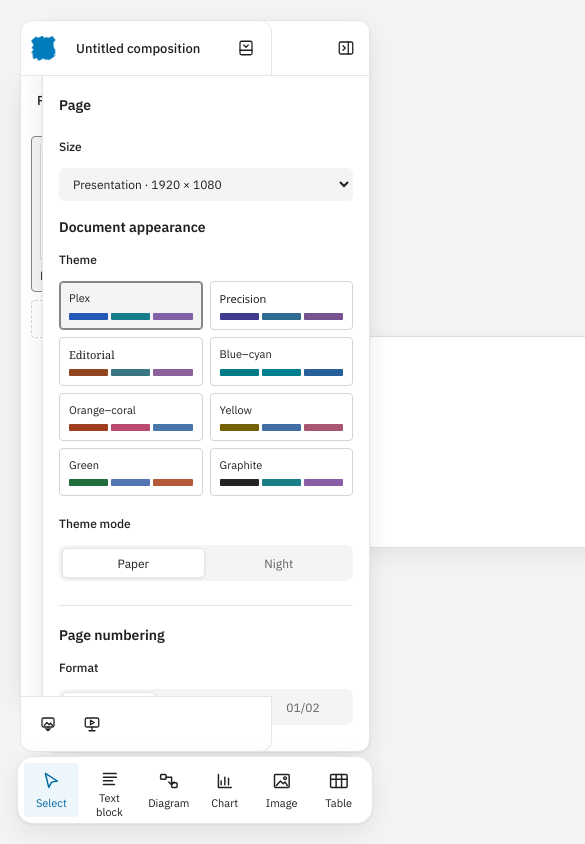
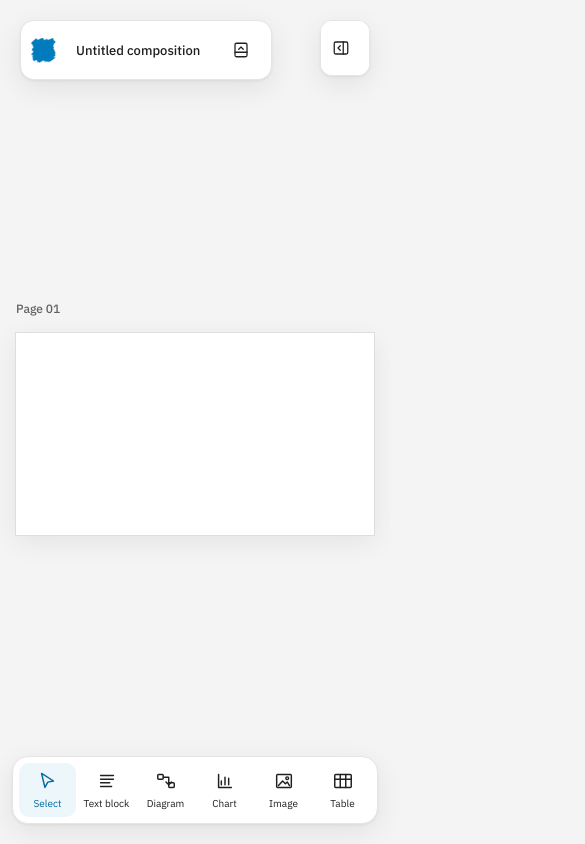
Before and after one commit to vcfgdev/konpeki, a React (Vite) app: page / in a window 390 px wide. Shown: the top 844 px of the page, 585 px wide, since content can reach past the window. Built offline with nearby package versions, Linux system fonts and the light colour scheme.

Commit message:
feat(composer): polish responsive interactions

```diff
--- a/src/app/App.tsx
+++ b/src/app/App.tsx
@@ -156,6 +156,21 @@ export function App() {
     }, 280);
     return () => window.clearTimeout(timer);
   }, [toastClosing]);
+  useEffect(() => {
+    const narrow = window.matchMedia("(max-width: 1200px)");
+    const compact = window.matchMedia("(max-width: 900px)");
+    const adaptPanels = () => {
+      setRightCollapsed(narrow.matches);
+      setLeftCollapsed(compact.matches);
+    };
+    adaptPanels();
+    narrow.addEventListener("change", adaptPanels);
+    compact.addEventListener("change", adaptPanels);
+    return () => {
+      narrow.removeEventListener("change", adaptPanels);
+      compact.removeEventListener("change", adaptPanels);
+    };
+  }, []);
   useEffect(() => {
     function keydown(event: KeyboardEvent) {
       if (presenting || fileSession.building) return;
--- a/src/components/Canvas.tsx
+++ b/src/components/Canvas.tsx
@@ -1152,7 +1152,7 @@ export function Canvas({
             const previous = revisionNotes.slice(0, index).filter(n => !n.resolved && n.slideId === note.slideId && n.componentId === note.componentId).length;
             return <button key={note.id} type="button" className="revision-pin"
               aria-label={`Revision note ${index + 1}: ${note.text}`} title={note.text}
-              style={{ left: rect ? `min(calc(100% - ${28 + previous * 26}px), calc(${(rect.x + rect.width) * 100 / slide.canvas.width}% - ${24 + previous * 26}px))` : `${12 + previous * 26}px`, top: rect ? `${rect.y * 100 / slide.canvas.height}%` : "12px", zIndex: slide.paintOrder.length + 4 }}
+              style={{ left: rect ? `clamp(0px, calc(${(rect.x + rect.width) * 100 / slide.canvas.width}% - ${64 + previous * 44}px), calc(100% - 40px))` : `${3 + previous * 44}px`, top: rect ? `max(0px, calc(${rect.y * 100 / slide.canvas.height}% - 32px))` : "3px", zIndex: slide.paintOrder.length + 4 }}
               onPointerDown={event => event.stopPropagation()}
               onClick={event => { event.stopPropagation(); onSelectNote?.(note); }}>{index + 1}</button>;
           })}
--- a/src/components/InspectorPanel.tsx
+++ b/src/components/InspectorPanel.tsx
@@ -56,6 +56,29 @@ const optionLabels: Record<string, string> = {
   "row-rules": "Horizontal rules",
   "full-grid": "Full grid",
 };
+
+function VectorActionIcon({ action }: { action: "backward" | "forward" | "delete" }) {
+  return (
+    <svg className="vector-action-icon" viewBox="0 0 20 20" aria-hidden="true">
+      {action === "delete" ? (
+        <>
+          <path d="M4 5h12M8 2.75h4M6 5l.65 11h6.7L14 5" />
+          <path d="M8.25 8v5M11.75 8v5" />
+        </>
+      ) : (
+        <>
+          <rect x="3" y="7" width="8" height="8" rx="1.5" />
+          <path d="M7 4h6a2 2 0 0 1 2 2v6" />
+          {action === "backward" ? (
+            <path d="m12.5 10 2.5 2.5 2.5-2.5" />
+          ) : (
+            <path d="m12.5 6.5 2.5-2.5 2.5 2.5" />
+          )}
+        </>
+      )}
+    </svg>
+  );
+}
 
 function previewCount(key: string, value: string) {
   if (key === "tableStyle") return 6;
@@ -552,6 +575,8 @@ export function InspectorPanel({
                       <button
                         key={direction}
                         type="button"
+                        aria-label={direction === -1 ? "Send backward" : "Bring forward"}
+                        title={direction === -1 ? "Send backward" : "Bring forward"}
                         disabled={moveVectorElement(vectorVisual.elements, vectorElement.id, direction) === vectorVisual.elements}
                         onClick={() => onComponent({
                           ...component,
@@ -560,10 +585,16 @@ export function InspectorPanel({
                             elements: moveVectorElement(vectorVisual.elements, vectorElement.id, direction),
                           },
                         })}
-                      >{direction === -1 ? "Send backward" : "Bring forward"}</button>
+                      >
+                        <VectorActionIcon action={direction === -1 ? "backward" : "forward"} />
+                        {direction === -1 ? "Back" : "Forward"}
+                      </button>
                     ))}
                     <button
                       type="button"
+                      className="vector-delete-action"
+                      aria-label="Delete element"
+                      title="Delete element"
                       onClick={() => {
                         onComponent({
                           ...component,
@@ -574,7 +605,10 @@ export function InspectorPanel({
                         });
                         onSelectVectorElement(undefined);
                       }}
-                    >Delete element</button>
+                    >
+                      <VectorActionIcon action="delete" />
+                      Delete
+                    </button>
                   </div>
                   {(vectorElement.kind === "text" || vectorElement.kind === "tspan") && (
                     <Field label="Text">
--- a/src/styles/base.css
+++ b/src/styles/base.css
@@ -3,6 +3,8 @@
   color: #202020;
   background: #f4f4f4;
   font-synthesis: none;
+  -webkit-font-smoothing: antialiased;
+  -moz-osx-font-smoothing: grayscale;
   --accent: #007bbb;
   --muted: #626262;
   --ui-bg: #f4f4f4;
@@ -39,6 +41,8 @@ button {
   color: inherit;
   background: #fff;
   padding: 7px 10px;
+  transition: background-color 120ms ease-out, border-color 120ms ease-out,
+    color 120ms ease-out, box-shadow 120ms ease-out, transform 120ms ease-out;
 }
 button:hover:not(:disabled) {
   background: #f1f1f1;
@@ -62,6 +66,8 @@ select {
   background: #fff;
   color: var(--ui-text);
   padding: 7px 9px;
+  transition: background-color 120ms ease-out, border-color 120ms ease-out,
+    box-shadow 120ms ease-out;
 }
 input:hover,
 textarea:hover,
@@ -92,6 +98,16 @@ h2 {
   background: #383838;
   border-color: #383838;
 }
+.panel-toggle:active:not(:disabled),
+.action-island button:active:not(:disabled),
+.component-dock button:active:not(:disabled),
+.segmented-options button:active:not(:disabled),
+.theme-options button:active:not(:disabled),
+.appearance-options button:active:not(:disabled),
+.revision-note-submit button:active:not(:disabled),
+.revision-note-remove:active:not(:disabled) {
+  transform: scale(0.96);
+}
 .sr-only {
   position: absolute;
   width: 1px;
--- a/src/styles/canvas.css
+++ b/src/styles/canvas.css
@@ -192,8 +192,8 @@
 }
 .resize-handle {
   position: absolute;
-  width: 24px;
-  height: 24px;
+  width: 40px;
+  height: 40px;
   padding: 0;
   border: 0;
   background: transparent;
@@ -202,8 +202,8 @@
 }
 .resize-handle::after {
   position: absolute;
-  top: 9px;
-  left: 9px;
+  top: 17px;
+  left: 17px;
   width: 6px;
   height: 6px;
   border: 1px solid var(--accent);
@@ -215,23 +215,23 @@
   background: transparent;
 }
 .resize-nw {
-  top: -12px;
-  left: -12px;
+  top: -20px;
+  left: -20px;
   cursor: nwse-resize;
 }
 .resize-ne {
-  top: -12px;
-  right: -12px;
+  top: -20px;
+  right: -20px;
   cursor: nesw-resize;
 }
 .resize-sw {
-  bottom: -12px;
-  left: -12px;
+  bottom: -20px;
+  left: -20px;
   cursor: nesw-resize;
 }
 .resize-se {
-  right: -12px;
-  bottom: -12px;
+  right: -20px;
+  bottom: -20px;
   cursor: nwse-resize;
 }
 .guide {
@@ -270,14 +270,30 @@
   position: absolute;
   display: grid;
   place-items: center;
-  width: 22px;
-  height: 22px;
+  width: 40px;
+  height: 40px;
   min-height: 0;
   padding: 0;
-  border: 1px solid var(--ui-surface);
+  border: 0;
   border-radius: 50%;
-  background: var(--accent);
+  background: radial-gradient(
+    circle,
+    var(--accent) 0 10px,
+    var(--ui-surface) 10.5px 11.5px,
+    transparent 12px
+  );
   color: white;
   font: 500 11px "IBM Plex Sans", sans-serif;
-  box-shadow: 0 1px 4px #0002;
+  box-shadow: none;
+  filter: drop-shadow(0 1px 2px #0003);
 }
+.revision-pin:hover:not(:disabled),
+.revision-pin:active:not(:disabled) {
+  border-color: transparent;
+  background: radial-gradient(
+    circle,
+    #006aa1 0 10px,
+    var(--ui-surface) 10.5px 11.5px,
+    transparent 12px
+  );
+}
--- a/src/styles/chrome.css
+++ b/src/styles/chrome.css
@@ -14,7 +14,7 @@
   top: 20px;
   left: 20px;
   width: 252px;
-  height: 56px;
+  height: 60px;
   gap: 10px;
   padding: 8px 10px;
   border-radius: 14px;
@@ -42,7 +42,7 @@
 }
 
 .document-title input {
-  height: 36px;
+  height: 40px;
   border-color: transparent;
   background: transparent;
   font-size: 13px;
@@ -121,11 +121,16 @@
   visibility: hidden;
 }
 
+.is-building .action-island {
+  opacity: 0;
+  pointer-events: none;
+}
+
 .action-island button {
   display: inline-flex;
   align-items: center;
   gap: 6px;
-  height: 34px;
+  height: 40px;
   padding: 0 12px;
   border-radius: 7px;
   border-color: transparent;
@@ -170,7 +175,7 @@
 }
 
 .build-button .build-label {
-  min-width: 9ch;
+  min-width: 11ch;
   text-align: left;
 }
 
@@ -274,6 +279,7 @@
   gap: 1px;
   padding: 4px 7px;
   border-color: transparent;
+  border-radius: 10px;
   color: var(--ui-text);
   font-size: 11px;
 }
@@ -298,3 +304,14 @@
     min-width: 55px;
   }
 }
+@media (max-width: 600px) {
+  .component-dock {
+    width: calc(100% - 24px);
+  }
+  .component-dock button {
+    flex: 1;
+    min-width: 0;
+    padding-inline: 3px;
+    font-size: 10px;
+  }
+}
--- a/src/styles/left-panel.css
+++ b/src/styles/left-panel.css
@@ -18,18 +18,25 @@
 }
 .revision-note-count { margin: 20px 0 8px; }
 .revision-notes label { font-size: 12px; }
-.revision-note-scope { margin: 6px 0; overflow-wrap: anywhere; }
+.revision-note-scope {
+  margin: 6px 0 8px;
+  padding: 6px 8px;
+  border-radius: 6px;
+  background: var(--ui-selected);
+  color: #31596d;
+  overflow-wrap: anywhere;
+}
 .revision-notes textarea { width: 100%; resize: vertical; min-height: 72px; font-size: 12px; line-height: 1.5; }
 .revision-notes textarea { border-color: transparent; border-radius: 6px; background: #f4f4f5; }
 .revision-notes textarea:hover { border-color: #d4d4d8; }
 .revision-note-submit { margin-top: 8px; justify-content: flex-end; }
-.revision-note-submit button { white-space: nowrap; font-size: 12px; }
+.revision-note-submit button { min-height: 40px; white-space: nowrap; font-size: 12px; }
 .revision-note-list { list-style: none; margin: 0; padding: 0; }
 .revision-note-list li { padding: 12px 0; border-top: 1px solid var(--ui-border); }
-.revision-note-target { display: flex; align-items: baseline; gap: 8px; padding: 0; border: 0; background: none; text-align: left; font-size: 11px; overflow-wrap: anywhere; }
+.revision-note-target { display: flex; align-items: baseline; gap: 8px; width: 100%; min-height: 40px; padding: 6px 0; border: 0; background: none; text-align: left; font-size: 11px; overflow-wrap: anywhere; }
 .revision-note-target > span { color: var(--ui-muted); }
 .revision-note-list p { font-size: 12px; line-height: 1.5; white-space: pre-wrap; overflow-wrap: anywhere; }
-.revision-note-remove { border: 0; padding: 0; background: none; color: var(--ui-muted); font-size: 11px; }
+.revision-note-remove { display: inline-flex; align-items: center; min-height: 40px; border: 0; padding: 6px 0; background: none; color: var(--ui-muted); font-size: 11px; }
 .revision-note-error { color: #a02020; font-size: 12px; }
 
 .slide-list {
@@ -58,8 +65,8 @@
 
 .slide-thumbnail.selected,
 .slide-thumbnail.selected:hover {
-  border-color: #86868b;
-  background: #f4f4f5;
+  border-color: color-mix(in srgb, var(--accent) 45%, white);
+  background: var(--ui-selected);
 }
 
 .slide-thumbnail:focus-visible {
@@ -76,10 +83,10 @@
 
 .remove-slide {
   position: absolute;
-  right: 8px;
-  bottom: 7px;
-  width: 26px;
-  height: 26px;
+  right: 2px;
+  bottom: 0;
+  width: 40px;
+  height: 40px;
   padding: 0;
   border-color: transparent;
   border-radius: 5px;
@@ -98,7 +105,7 @@
   align-items: center;
   justify-content: center;
   width: 100%;
-  min-height: 38px;
+  min-height: 40px;
   margin-top: 8px;
   border-style: dashed;
   color: var(--ui-muted);
--- a/src/styles/right-panel.css
+++ b/src/styles/right-panel.css
@@ -67,13 +67,50 @@
 }
 
 .vector-actions {
-  display: flex;
-  flex-wrap: wrap;
+  display: grid;
+  grid-template-columns: repeat(3, minmax(0, 1fr));
   gap: 6px;
 }
 
 .vector-actions button {
+  display: inline-flex;
+  align-items: center;
+  justify-content: center;
+  gap: 6px;
+  min-width: 0;
+  min-height: 40px;
+  padding: 7px 6px;
+  border-color: transparent;
+  border-radius: 8px;
+  background: #f4f4f5;
   font-size: 11px;
+  white-space: nowrap;
+}
+
+.vector-actions button:hover:not(:disabled) {
+  border-color: transparent;
+  background: #e9e9eb;
+}
+
+.vector-action-icon {
+  flex: none;
+  width: 16px;
+  height: 16px;
+  fill: none;
+  stroke: currentColor;
+  stroke-linecap: round;
+  stroke-linejoin: round;
+  stroke-width: 1.5;
+}
+
+.vector-actions .vector-delete-action {
+  background: #fff1f1;
+  color: #9d2020;
+}
+
+.vector-actions .vector-delete-action:hover:not(:disabled) {
+  background: #ffe3e3;
+  color: #841919;
 }
 
 .vector-attributes {
@@ -106,7 +143,7 @@
 
 .segmented-options button {
   min-width: 0;
-  min-height: 30px;
+  min-height: 40px;
   padding: 5px 7px;
   border: 1px solid transparent;
   border-radius: 5px;
@@ -121,10 +158,10 @@
 }
 
 .segmented-options button.selected {
-  background: white;
-  border-color: #e5e5e7;
-  box-shadow: 0 1px 3px #00000012;
-  color: var(--ui-text);
+  background: var(--ui-selected);
+  border-color: color-mix(in srgb, var(--accent) 45%, white);
+  box-shadow: none;
+  color: #006aa1;
 }
 
 .inspector-content .slide-settings-heading {
@@ -153,9 +190,9 @@
 }
 
 .theme-options button.selected {
-  border-color: #86868b;
-  background: #f4f4f5;
-  box-shadow: inset 0 0 0 1px #86868b;
+  border-color: color-mix(in srgb, var(--accent) 45%, white);
+  background: var(--ui-selected);
+  box-shadow: none;
 }
 
 .theme-options button > span:first-child {
@@ -218,7 +255,7 @@
   display: grid;
   grid-template-columns: 16px minmax(0, 1fr) auto;
   align-items: center;
-  min-height: 42px;
+  min-height: 48px;
   border: 1px solid transparent;
   border-radius: 6px;
   background: #fafafa;
@@ -267,7 +304,7 @@
 
 .layer-select span {
   color: var(--ui-muted);
-  font-size: 9px;
+  font-size: 10px;
 }
 
 .layer-actions {
@@ -276,8 +313,8 @@
 }
 
 .layer-actions button {
-  width: 20px;
-  height: 26px;
+  width: 40px;
+  height: 40px;
   padding: 0;
   border: 0;
   background: transparent;
@@ -299,6 +336,10 @@
 }
 
 .inspector-context button {
+  display: inline-flex;
+  align-items: center;
+  min-width: 40px;
+  min-height: 40px;
   padding: 0;
   border: 0;
   background: transparent;
@@ -361,9 +402,9 @@
 }
 
 .appearance-options button.selected {
-  border-color: #86868b;
-  background: #f4f4f5;
-  box-shadow: inset 0 0 0 1px #86868b;
+  border-color: color-mix(in srgb, var(--accent) 45%, white);
+  background: var(--ui-selected);
+  box-shadow: none;
 }
 
 .appearance-options button:disabled {
@@ -1078,8 +1119,8 @@ legend {
 }
 
 .diagram-type-category button.selected {
-  border-color: #86868b;
-  background: #f4f4f5;
+  border-color: color-mix(in srgb, var(--accent) 45%, white);
+  background: var(--ui-selected);
 }
 
 .diagram-type-category button > span {
@@ -1130,6 +1171,7 @@ legend {
 }
 
 .right-panel :is(input, select, textarea) {
+  min-height: 40px;
   border-color: transparent;
   border-radius: 6px;
   background: #f4f4f5;
@@ -1146,7 +1188,7 @@ legend {
 }
 
 .parameter-input input {
-  min-height: 34px;
+  min-height: 40px;
   padding-right: 32px;
   appearance: textfield;
 }
--- a/src/styles/shell.css
+++ b/src/styles/shell.css
@@ -14,7 +14,6 @@
   position: relative;
   height: 100dvh;
   min-height: 100dvh;
-  min-width: 1000px;
   overflow: hidden;
   background: var(--ui-bg);
 }
@@ -31,7 +30,7 @@
   box-shadow: var(--ui-shadow);
 }
 .left-panel {
-  top: 76px;
+  top: 80px;
   bottom: 148px;
   left: 20px;
   width: 252px;
@@ -47,7 +46,7 @@
   right: 20px;
   display: flex;
   flex-direction: column;
-  width: 328px;
+  width: min(328px, calc(100vw - 40px));
   overflow: hidden;
 }
 .right-panel.collapsed {
@@ -103,8 +102,8 @@
 }
 .panel-toggle {
   flex: none;
-  width: 30px;
-  height: 30px;
+  width: 40px;
+  height: 40px;
   padding: 0;
   border: 0;
   border-radius: 6px;
@@ -178,7 +177,7 @@
 }
 .panel-tabs button.active {
   background: transparent;
-  color: var(--ui-text);
+  color: #006aa1;
   box-shadow: none;
 }
 .panel-tabs button.active::after {
@@ -187,7 +186,7 @@
   bottom: -1px;
   left: 0;
   height: 2px;
-  background: var(--ui-text);
+  background: var(--accent);
   content: "";
 }
 .stage {
@@ -209,11 +208,11 @@
   display: contents;
 }
 .is-building .canvas {
-  opacity: 0.25;
-  filter: blur(2px);
+  opacity: 0.18;
+  filter: none;
 }
 .build-loading {
-  z-index: 20;
+  z-index: 45;
   pointer-events: none;
 }
 .build-loading-card {
@@ -223,10 +222,14 @@
   width: min(320px, 100%);
   padding: 24px;
   border: 1px solid var(--ui-border);
-  border-radius: 14px;
+  border-radius: 16px;
   background: var(--ui-surface);
   box-shadow: var(--ui-shadow);
   text-align: center;
+}
+.build-loading-card button {
+  min-height: 40px;
+  border-radius: 8px;
 }
 .build-loading-card strong {
   font-size: 14px;
@@ -266,8 +269,8 @@
 }
 .edit-elements-action {
   flex-shrink: 0;
-  min-height: 26px;
-  padding: 3px 8px;
+  min-height: 40px;
+  padding: 7px 10px;
   font-size: 12px;
 }
 .stage-meta h2 {
@@ -279,13 +282,20 @@
 }
 .stage-meta input {
   width: min(240px, 100%);
-  height: 26px;
-  padding: 3px 6px;
+  height: 40px;
+  padding: 7px 9px;
   font-size: 12px;
 }
 @media (max-width: 1200px) {
   .stage {
-    padding-right: 352px;
+    padding-right: 96px;
     padding-left: 276px;
   }
 }
+@media (max-width: 900px) {
+  .workspace.left-collapsed .stage,
+  .workspace.right-collapsed .stage,
+  .workspace.left-collapsed.right-collapsed .stage {
+    padding: 96px 16px 110px;
+  }
+}
```
Also changed, not shown: scripts/check-canvas.mjs (+17 -0 lines).
